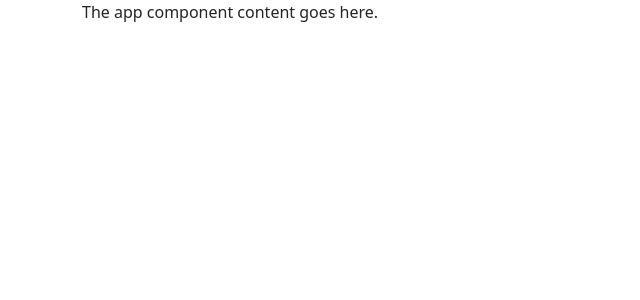
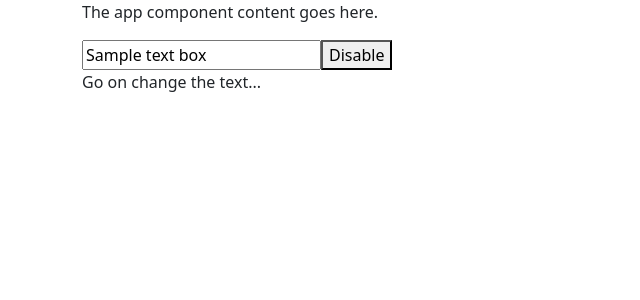
Before and after one commit to gishu/angular-bootcamp, an Angular app: page / in a window 1280 px wide. Shown: the top 300 px of the page, without its empty margins (0-640 px from the left). Built offline with nearby package versions, Linux system fonts and the light colour scheme.

Commit message:
*ngIf to conditionally show content

```diff
--- a/src/app/app.component.html
+++ b/src/app/app.component.html
@@ -1,3 +1,16 @@
 <div class="container">
   <p>The app component content goes here.</p>
+
+  <input type="text" value="Sample text box" [disabled]="!enableText">
+  <button (click)="toggleFlag()">{{ enableText ? "Disable" : "Enable"}}</button>
+  <div *ngIf="enableText; else disabledTemplate">
+    <p>Go on change the text...</p>
+  </div>
+
+  <ng-template #disabledTemplate>
+    <div>
+      <p>Sorry! Textbox is not open for business!</p>
+    </div>
+  </ng-template>
+
 </div>
--- a/src/app/app.component.ts
+++ b/src/app/app.component.ts
@@ -7,4 +7,9 @@ import { Component } from '@angular/core';
 })
 export class AppComponent {
   title = 'ng-bootcamp';
+  enableText = true;
+
+  toggleFlag(){
+    this.enableText = !this.enableText;
+  }
 }
```
